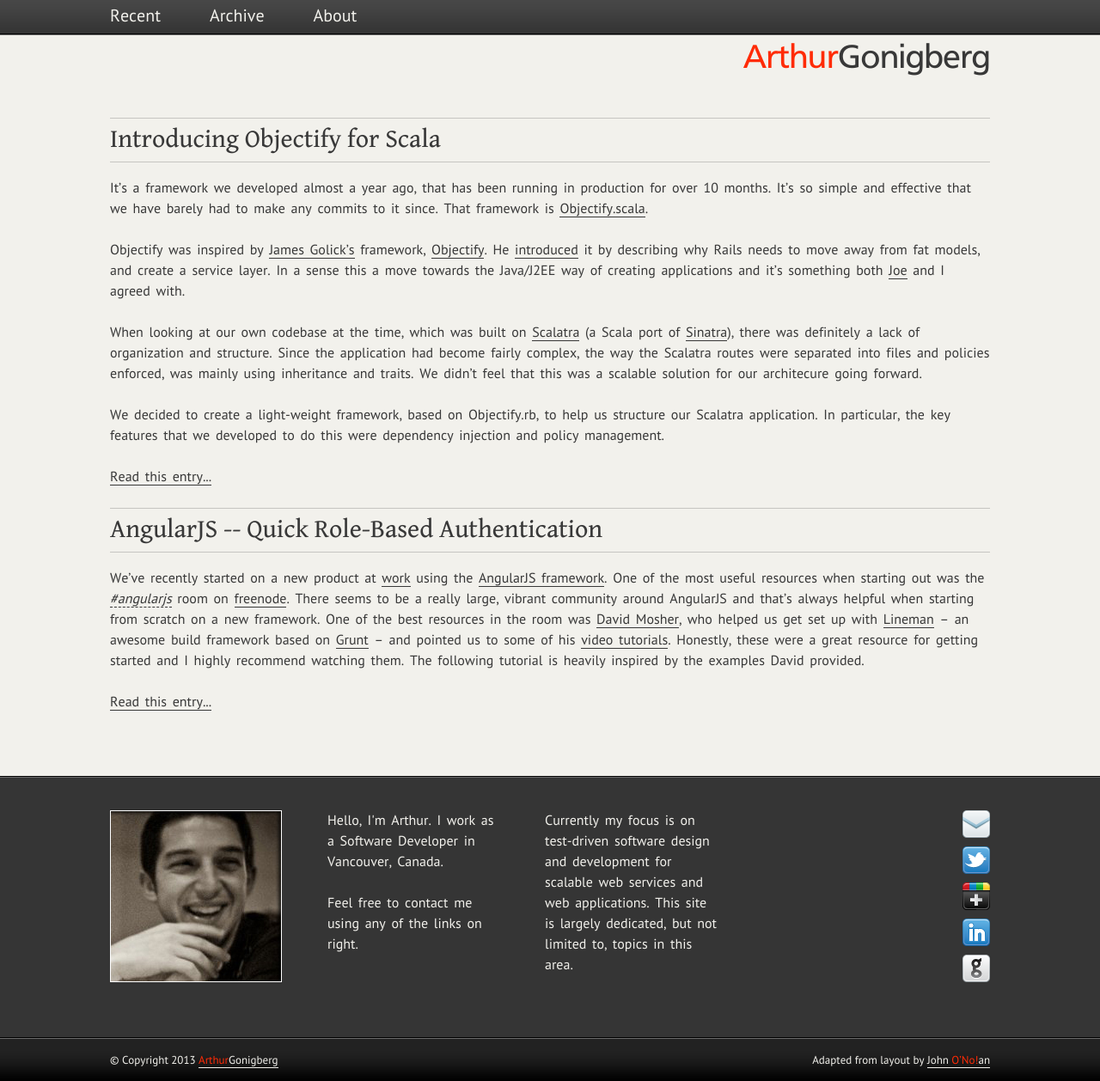
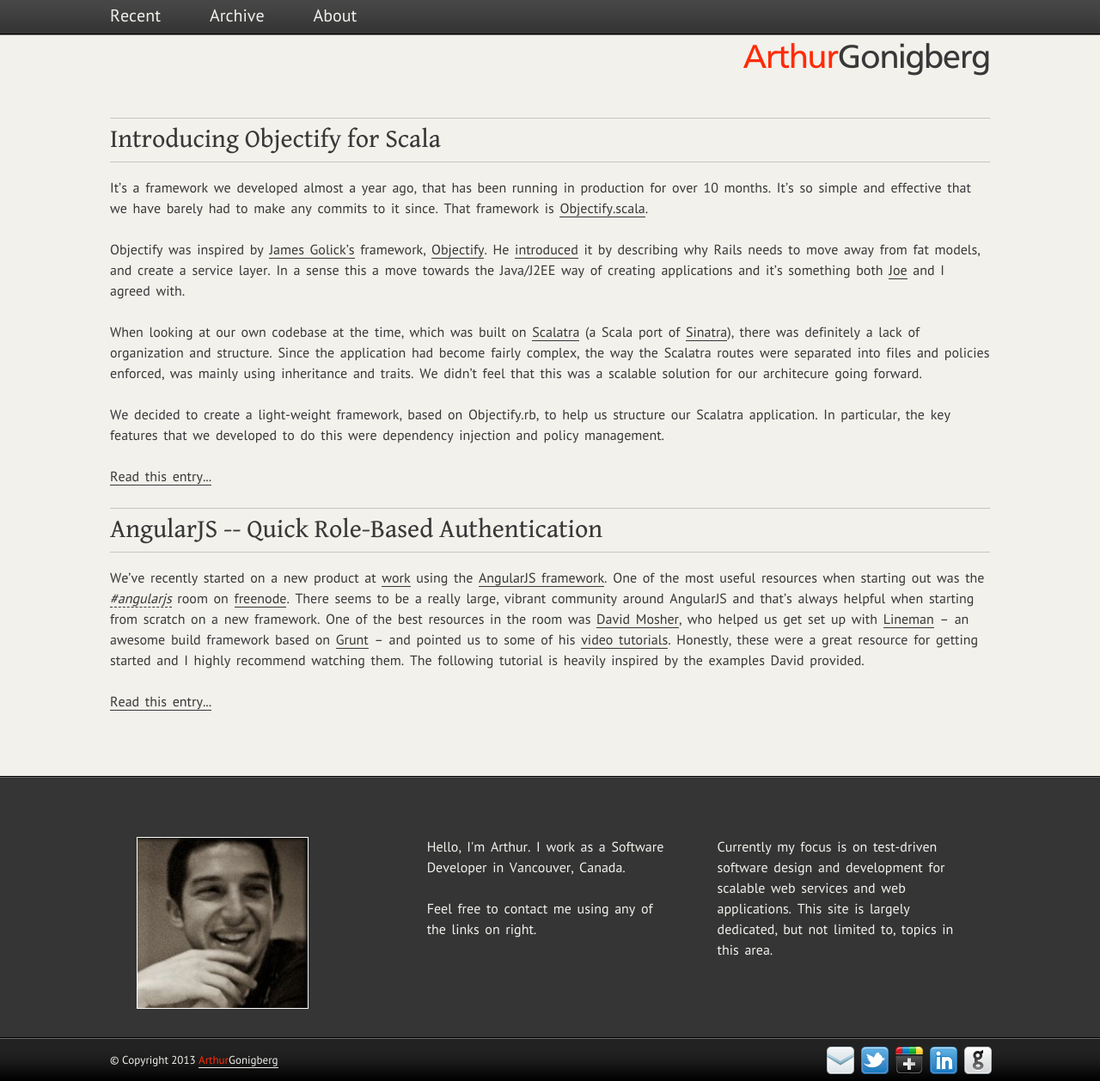
Before and after one commit to artgon/artgon.github.com, a Jekyll site: the page built from index.html, in a window 1280 px wide. Shown: the whole page at 86% size. Built offline with Jekyll 4.4.1, drawn with Linux system fonts in a browser that asks for light colours; Markdown is read by kramdown in place of the engine named in the settings.

Commit message:
styling footer

```diff
--- a/_layouts/default.html
+++ b/_layouts/default.html
@@ -43,11 +43,13 @@
 <body>
 	<div id="wrapper">
 		<div id="header">
+      <nav>
         <ul id="nav">
           <li id="first"><a href="/">Recent</a></li>
           <li><a href="/archive">Archive</a></li>
           <li><a href="#about">About</a></li>
         </ul>
+      </nav>
       <h2 id="arthurHeader"><span class="oranje">Arthur</span>Gonigberg</h2>
 			<div class="clearfix"></div>
 		</div><!--header-->
@@ -66,9 +68,12 @@
         <p>Currently my focus is on test-driven software design and
         development for scalable web services and web applications.
         This site is largely dedicated, but not limited to, topics in this area.</p>
+      </div>
+			<div class="clearfix"></div>
+			<div class="credits left">&copy; Copyright {{ site.time | date: "%Y "}} <a href="http://arthur.gonigberg.com"><span class="oranje">Arthur</span>Gonigberg</a></div>
 
-        <div id="socialWrapper">
-          <ul id="social">
+      <div id="social" class="credits right">
+        <ul>
           <li><a href="mailto:arthur@gonigberg.com"><img src="/images/email.png" alt="Email" height="32" width="32"/></a></li>
           <li><a href="http://twitter.com/agonigberg"><img src="/images/twitter.png" alt="Twitter" height="32" width="32"/></a></li>
           <li><a href="https://plus.google.com/106096806381566966975/posts"><img src="/images/google.png" alt="Google Plus" height="32" width="32"/></a></li>
@@ -77,10 +82,6 @@
         </ul>
       </div>
 		</div>
-			<div class="clearfix"></div>
-			<div class="credits left">&copy; Copyright {{ site.time | date: "%Y "}} <a href="http://arthur.gonigberg.com"><span class="oranje">Arthur</span>Gonigberg</a></div>
-			<div class="credits right">Adapted from layout by <a href="http://john.onolan.org">John <span class="oranje">O’No!</span>an</a></div>
-		</div>
 	</div><!--footer-->
 </body>
 </html>
--- a/css/stylesheet.css
+++ b/css/stylesheet.css
@@ -52,8 +52,14 @@
    quotes: "" "";
 }
 
-.left {float:left}
-.right {float:right;margin-right:0!important;}
+.left {
+  float:left
+}
+
+.right {
+  float:right;
+  margin-right:0!important;
+}
 
 .clearfix:after {
 	content: ".";
@@ -269,29 +275,37 @@
   padding:40px 0 0 0;
 }
 
-#footer img, #footer p {
-  margin:0 53px 10px 0;
+#footer img {
+  max-width: 200px;
+}
+
+#footer img {
   width: 100%;
-  max-width: 200px;
-  float:left
 }
 
 #footer .about {
+  overflow: hidden;
   height: 245px;
 }
 
 #footer .about p {
-  width: 23%;
-}
-
-#socialWrapper {
-  width: 32px;
-  float: right;
+  width: 27%;
+  padding: 3%;
 }
 
 #social {
+  height: 32px;
+  margin-top: 30px;
+}
+
+#social ul {
   list-style:none;
   line-height: 0;
+}
+
+#social li {
+  width: 40px;
+  float: left;
 }
 
 #social li a {
@@ -301,13 +315,13 @@
 }
 
 #social img {
-  width:32px;
-  height:32px
+  width: 32px;
+  height: 32px;
 }
 
 .credits {
   margin:35px 0 0 0;
-  font-size:13px
+  font-size:13px;
 }
 .credits a {
   color:#f2f1ec;
```
Lines whose indentation alone changed are shown as unchanged.
